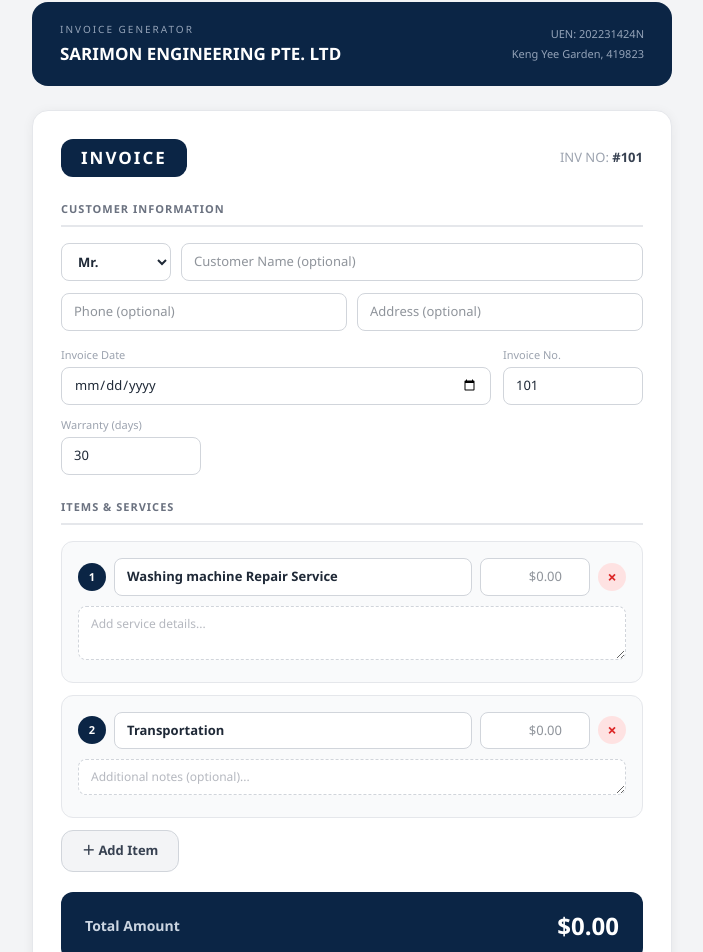
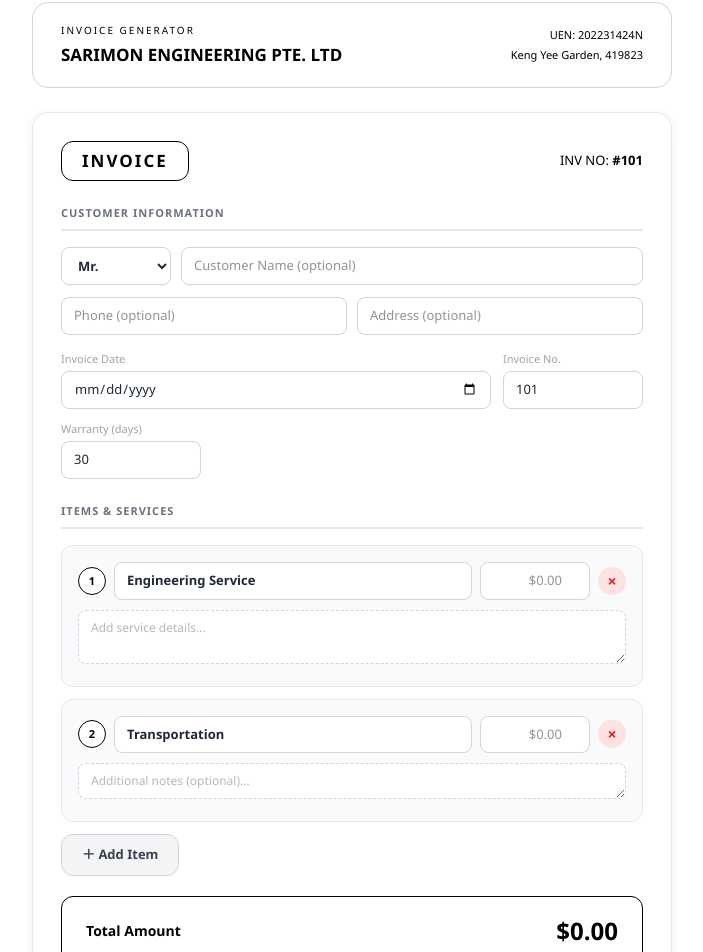
Before and after one commit to Jonymoin/Invoice, a React (Vite) app: page / in a window 1280 px wide. Shown: the part 1104-2056 px from the top of the page, without its empty margins (288-991 px from the left). Built offline with nearby package versions, Linux system fonts and the light colour scheme.

Commit message:
Initial commit

```diff
--- a/src/Sarimoninvoice.jsx
+++ b/src/Sarimoninvoice.jsx
@@ -13,7 +13,7 @@
   const [invNo, setInvNo] = useState("101");
   const [warrantyDays, setWarrantyDays] = useState("30");
   const [items, setItems] = useState([
-    { description: "Washing machine Repair Service", note: "", amount: "" },
+    { description: "Engineering Service", note: "", amount: "" },
     { description: "Transportation", note: "", amount: "" },
   ]);
   const [submitted, setSubmitted] = useState(false);
@@ -114,16 +114,16 @@
   // ── FORM VIEW ──────────────────────────────────────────────────────────
   if (!submitted) {
     return (
-      <div style={{ minHeight: "100vh", background: "#f3f4f6", padding: "32px 16px", fontFamily: "'Segoe UI', sans-serif" }}>
+      <div style={{ minHeight: "100vh", background: "#ffffff", padding: "32px 16px", fontFamily: "'Segoe UI', sans-serif" }}>
         <div style={{ maxWidth: 640, margin: "0 auto" }}>
 
           {/* Top bar */}
-          <div style={{ background: "#0b2545", borderRadius: 16, padding: "20px 28px", marginBottom: 24, display: "flex", justifyContent: "space-between", alignItems: "center" }}>
+          <div style={{ background: "#ffffff", border: "1px solid #d1d5db", borderRadius: 16, padding: "20px 28px", marginBottom: 24, display: "flex", justifyContent: "space-between", alignItems: "center" }}>
             <div>
-              <p style={{ fontSize: 10, color: "#94a3b8", textTransform: "uppercase", letterSpacing: 2, margin: 0 }}>Invoice Generator</p>
-              <p style={{ fontSize: 17, fontWeight: 800, color: "white", margin: "4px 0 0" }}>SARIMON ENGINEERING PTE. LTD</p>
+              <p style={{ fontSize: 10, color: "#000000", textTransform: "uppercase", letterSpacing: 2, margin: 0 }}>Invoice Generator</p>
+              <p style={{ fontSize: 17, fontWeight: 800, color: "#000000", margin: "4px 0 0" }}>SARIMON ENGINEERING PTE. LTD</p>
             </div>
-            <div style={{ textAlign: "right", fontSize: 11, color: "#94a3b8", lineHeight: 1.8 }}>
+            <div style={{ textAlign: "right", fontSize: 11, color: "#000000", lineHeight: 1.8 }}>
               <p style={{ margin: 0 }}>UEN: 202231424N</p>
               <p style={{ margin: 0 }}>Keng Yee Garden, 419823</p>
             </div>
@@ -134,9 +134,9 @@
 
             {/* Invoice badge */}
             <div style={{ display: "flex", justifyContent: "space-between", alignItems: "center", marginBottom: 24 }}>
-              <span style={{ background: "#0b2545", color: "white", fontWeight: 800, letterSpacing: 2, fontSize: 17, padding: "6px 20px", borderRadius: 12 }}>INVOICE</span>
-              <div style={{ fontSize: 13, color: "#374151", textAlign: "right" }}>
-                <span style={{ color: "#9ca3af" }}>INV NO: </span>
+              <span style={{ background: "#ffffff", border: "1px solid #000000", color: "#000000", fontWeight: 800, letterSpacing: 2, fontSize: 17, padding: "6px 20px", borderRadius: 12 }}>INVOICE</span>
+              <div style={{ fontSize: 13, color: "#000000", textAlign: "right" }}>
+                <span style={{ color: "#000000" }}>INV NO: </span>
                 <strong>#{invNo}</strong>
               </div>
             </div>
@@ -185,7 +185,7 @@
             {items.map((item, i) => (
               <div key={i} style={{ background: "#f9fafb", border: "1px solid #e5e7eb", borderRadius: 12, padding: 16, marginBottom: 12 }}>
                 <div style={{ display: "flex", alignItems: "center", gap: 8, marginBottom: 10 }}>
-                  <span style={{ width: 28, height: 28, borderRadius: "50%", background: "#0b2545", color: "white", fontSize: 11, fontWeight: 700, display: "flex", alignItems: "center", justifyContent: "center", flexShrink: 0 }}>{i + 1}</span>
+                  <span style={{ width: 28, height: 28, borderRadius: "50%", background: "#ffffff", border: "1px solid #000000", color: "#000000", fontSize: 11, fontWeight: 700, display: "flex", alignItems: "center", justifyContent: "center", flexShrink: 0 }}>{i + 1}</span>
                   <input type="text" placeholder="Description" value={item.description}
                     onChange={(e) => updateItem(i, "description", e.target.value)}
                     style={{ ...field, flex: 1, fontWeight: 600 }} />
@@ -210,15 +210,15 @@
             </button>
 
             {/* Total */}
-            <div style={{ marginTop: 20, background: "#0b2545", borderRadius: 12, padding: "16px 24px", display: "flex", justifyContent: "space-between", alignItems: "center" }}>
-              <span style={{ color: "#cbd5e1", fontWeight: 600, fontSize: 14 }}>Total Amount</span>
-              <span style={{ color: "white", fontWeight: 800, fontSize: 24 }}>${total.toFixed(2)}</span>
+            <div style={{ marginTop: 20, background: "#ffffff", border: "1px solid #000000", borderRadius: 12, padding: "16px 24px", display: "flex", justifyContent: "space-between", alignItems: "center" }}>
+              <span style={{ color: "#000000", fontWeight: 600, fontSize: 14 }}>Total Amount</span>
+              <span style={{ color: "#000000", fontWeight: 800, fontSize: 24 }}>${total.toFixed(2)}</span>
             </div>
 
             {/* Generate button */}
             <div style={{ marginTop: 20, textAlign: "center" }}>
               <button onClick={handleSubmit}
-                style={{ background: "#0b2545", color: "white", border: "none", borderRadius: 12, padding: "13px 44px", fontSize: 15, fontWeight: 700, cursor: "pointer" }}>
+                style={{ background: "#ffffff", color: "#000000", border: "1px solid #000000", borderRadius: 12, padding: "13px 44px", fontSize: 15, fontWeight: 700, cursor: "pointer" }}>
                 Generate Invoice →
               </button>
             </div>
@@ -230,21 +230,21 @@
 
   // ── INVOICE PREVIEW ────────────────────────────────────────────────────
   return (
-    <div style={{ minHeight: "100vh", background: "#f3f4f6", padding: "32px 16px", fontFamily: "'Segoe UI', sans-serif" }}>
+    <div style={{ minHeight: "100vh", background: "#ffffff", padding: "32px 16px", fontFamily: "'Segoe UI', sans-serif" }}>
       <div style={{ maxWidth: 640, margin: "0 auto" }}>
 
         {/* Action buttons */}
         <div style={{ display: "flex", gap: 10, marginBottom: 16, flexWrap: "wrap" }}>
           <button onClick={handleReset}
-            style={{ background: "white", border: "1px solid #d1d5db", color: "#374151", borderRadius: 12, padding: "10px 20px", fontSize: 13, fontWeight: 600, cursor: "pointer" }}>
+            style={{ background: "white", border: "1px solid #000000", color: "#000000", borderRadius: 12, padding: "10px 20px", fontSize: 13, fontWeight: 600, cursor: "pointer" }}>
             ← New Invoice
           </button>
           <button onClick={savePDF} disabled={saving}
-            style={{ background: "#0b2545", color: "white", border: "none", borderRadius: 12, padding: "10px 20px", fontSize: 13, fontWeight: 600, cursor: "pointer", opacity: saving ? 0.6 : 1 }}>
+            style={{ background: "white", border: "1px solid #000000", color: "#000000", borderRadius: 12, padding: "10px 20px", fontSize: 13, fontWeight: 600, cursor: "pointer", opacity: saving ? 0.6 : 1 }}>
             {saving ? "Saving..." : "⬇ Save as PDF"}
           </button>
           <button onClick={saveImage} disabled={saving}
-            style={{ background: "#4b5563", color: "white", border: "none", borderRadius: 12, padding: "10px 20px", fontSize: 13, fontWeight: 600, cursor: "pointer", opacity: saving ? 0.6 : 1 }}>
+            style={{ background: "white", border: "1px solid #000000", color: "#000000", borderRadius: 12, padding: "10px 20px", fontSize: 13, fontWeight: 600, cursor: "pointer", opacity: saving ? 0.6 : 1 }}>
             {saving ? "Saving..." : "🖼 Save as Image"}
           </button>
         </div>
@@ -252,54 +252,54 @@
         {/* ── Printable Invoice (সব inline style) ── */}
         <div ref={invoiceRef} style={{ background: "white", borderRadius: 16, overflow: "hidden", border: "1px solid #e5e7eb", fontFamily: "'Segoe UI', sans-serif" }}>
 
-          {/* Header — navy blue for client-facing copy */}
-          <div style={{ background: "#0b2545", padding: "28px 32px" }}>
+          {/* Header */}
+          <div style={{ background: "#ffffff", borderBottom: "2px solid #000000", padding: "28px 32px" }}>
             <div style={{ display: "flex", justifyContent: "space-between", alignItems: "flex-start" }}>
               <div>
-                <p style={{ fontSize: 10, color: "#94a3b8", textTransform: "uppercase", letterSpacing: 2, margin: "0 0 4px" }}>Issued by</p>
-                <p style={{ fontSize: 17, fontWeight: 800, color: "white", margin: 0 }}>SARIMON ENGINEERING PTE. LTD</p>
-                <p style={{ fontSize: 11, color: "#cbd5e1", lineHeight: 1.9, marginTop: 6, margin: "6px 0 0" }}>
+                <p style={{ fontSize: 10, color: "#000000", textTransform: "uppercase", letterSpacing: 2, margin: "0 0 4px" }}>Issued by</p>
+                <p style={{ fontSize: 17, fontWeight: 800, color: "#000000", margin: 0 }}>SARIMON ENGINEERING PTE. LTD</p>
+                <p style={{ fontSize: 11, color: "#000000", lineHeight: 1.9, marginTop: 6, margin: "6px 0 0" }}>
                   UEN: 202231424N · Exempt Private Company Limited By Shares<br />
                   Keng Yee Garden, Singapore 419823
                 </p>
               </div>
               <div style={{ textAlign: "right" }}>
-                <p style={{ fontSize: 30, fontWeight: 900, color: "#3b5578", letterSpacing: 4, margin: 0 }}>INVOICE</p>
-                <span style={{ background: "white", color: "#0b2545", fontWeight: 700, fontSize: 13, padding: "3px 14px", borderRadius: 8, display: "inline-block", marginTop: 6 }}>
+                <p style={{ fontSize: 30, fontWeight: 900, color: "#000000", letterSpacing: 4, margin: 0 }}>INVOICE</p>
+                <span style={{ background: "#ffffff", border: "1px solid #000000", color: "#000000", fontWeight: 700, fontSize: 13, padding: "3px 14px", borderRadius: 8, display: "inline-block", marginTop: 6 }}>
                   #{invNo}
                 </span>
-                <p style={{ fontSize: 11, color: "#94a3b8", marginTop: 6 }}>{invoiceDate || "—"}</p>
+                <p style={{ fontSize: 11, color: "#000000", marginTop: 6 }}>{invoiceDate || "—"}</p>
               </div>
             </div>
           </div>
 
           {/* Bill To */}
-          <div style={{ background: "#f9fafb", borderBottom: "1px solid #e5e7eb", padding: "14px 32px" }}>
-            <p style={{ fontSize: 10, fontWeight: 700, color: "#9ca3af", textTransform: "uppercase", letterSpacing: 2, margin: "0 0 4px" }}>Bill To</p>
-            <p style={{ fontSize: 15, fontWeight: 800, color: "#111827", margin: 0 }}>{displayName}</p>
-            {toPhone && <p style={{ fontSize: 13, color: "#6b7280", margin: "3px 0 0" }}>{toPhone}</p>}
-            {toAddress && <p style={{ fontSize: 13, color: "#6b7280", margin: "2px 0 0" }}>{toAddress}</p>}
+          <div style={{ background: "#ffffff", borderBottom: "1px solid #000000", padding: "14px 32px" }}>
+            <p style={{ fontSize: 10, fontWeight: 700, color: "#000000", textTransform: "uppercase", letterSpacing: 2, margin: "0 0 4px" }}>Bill To</p>
+            <p style={{ fontSize: 15, fontWeight: 800, color: "#000000", margin: 0 }}>{displayName}</p>
+            {toPhone && <p style={{ fontSize: 13, color: "#000000", margin: "3px 0 0" }}>{toPhone}</p>}
+            {toAddress && <p style={{ fontSize: 13, color: "#000000", margin: "2px 0 0" }}>{toAddress}</p>}
           </div>
 
           {/* Table */}
           <div style={{ padding: "24px 32px" }}>
             <table style={{ width: "100%", borderCollapse: "collapse" }}>
               <thead>
-                <tr style={{ background: "#0b2545" }}>
-                  <th style={{ textAlign: "left", color: "#e2e8f0", fontSize: 11, fontWeight: 700, padding: "10px 14px", width: 36 }}>S/N</th>
-                  <th style={{ textAlign: "left", color: "#e2e8f0", fontSize: 11, fontWeight: 700, padding: "10px 14px" }}>DESCRIPTION</th>
-                  <th style={{ textAlign: "right", color: "#e2e8f0", fontSize: 11, fontWeight: 700, padding: "10px 14px", width: 130 }}>AMOUNT ($)</th>
+                <tr style={{ background: "#ffffff", borderBottom: "2px solid #000000" }}>
+                  <th style={{ textAlign: "left", color: "#000000", fontSize: 11, fontWeight: 700, padding: "10px 14px", width: 36 }}>S/N</th>
+                  <th style={{ textAlign: "left", color: "#000000", fontSize: 11, fontWeight: 700, padding: "10px 14px" }}>DESCRIPTION</th>
+                  <th style={{ textAlign: "right", color: "#000000", fontSize: 11, fontWeight: 700, padding: "10px 14px", width: 130 }}>AMOUNT ($)</th>
                 </tr>
               </thead>
               <tbody>
                 {items.map((item, i) => (
-                  <tr key={i} style={{ borderBottom: "1px solid #f3f4f6", background: i % 2 === 0 ? "white" : "#f9fafb" }}>
-                    <td style={{ padding: "12px 14px", fontSize: 13, color: "#9ca3af", fontWeight: 600 }}>{i + 1}</td>
-                    <td style={{ padding: "12px 14px", fontSize: 13, color: "#1f2937" }}>
+                  <tr key={i} style={{ borderBottom: "1px solid #d1d5db", background: "#ffffff" }}>
+                    <td style={{ padding: "12px 14px", fontSize: 13, color: "#000000", fontWeight: 600 }}>{i + 1}</td>
+                    <td style={{ padding: "12px 14px", fontSize: 13, color: "#000000" }}>
                       <p style={{ fontWeight: 600, margin: 0 }}>{item.description}</p>
-                      {item.note && <p style={{ fontSize: 11, color: "#9ca3af", margin: "3px 0 0", fontStyle: "italic" }}>{item.note}</p>}
+                      {item.note && <p style={{ fontSize: 11, color: "#000000", margin: "3px 0 0", fontStyle: "italic" }}>{item.note}</p>}
                     </td>
-                    <td style={{ padding: "12px 14px", fontSize: 13, textAlign: "right", fontWeight: 600, color: "#1f2937" }}>
+                    <td style={{ padding: "12px 14px", fontSize: 13, textAlign: "right", fontWeight: 600, color: "#000000" }}>
                       {item.amount ? `$${parseFloat(item.amount).toFixed(2)}` : "—"}
                     </td>
                   </tr>
@@ -309,35 +309,35 @@
 
             {/* Total box */}
             <div style={{ display: "flex", justifyContent: "flex-end", marginTop: 16 }}>
-              <div style={{ background: "#0b2545", color: "white", borderRadius: 12, padding: "16px 24px", minWidth: 220, textAlign: "right" }}>
-                <p style={{ fontSize: 11, color: "#94a3b8", textTransform: "uppercase", letterSpacing: 1, margin: 0 }}>Total Amount</p>
-                <p style={{ fontSize: 28, fontWeight: 800, margin: "6px 0 0" }}>${total.toFixed(2)}</p>
+              <div style={{ background: "#ffffff", border: "1px solid #000000", color: "#000000", borderRadius: 12, padding: "16px 24px", minWidth: 220, textAlign: "right" }}>
+                <p style={{ fontSize: 11, color: "#000000", textTransform: "uppercase", letterSpacing: 1, margin: 0 }}>Total Amount</p>
+                <p style={{ fontSize: 28, fontWeight: 800, margin: "6px 0 0", color: "#000000" }}>${total.toFixed(2)}</p>
               </div>
             </div>
 
             {/* Warranty */}
-            <div style={{ marginTop: 20, background: "#fff7ed", border: "1px solid #fed7aa", borderRadius: 12, padding: "10px 16px", display: "inline-block" }}>
-              <span style={{ fontSize: 11, fontWeight: 700, color: "#92400e" }}>WARRANTY: </span>
-              <span style={{ fontSize: 15, fontWeight: 700, color: "#111827" }}>{warrantyDays || "0"} days</span>
+            <div style={{ marginTop: 20, background: "#ffffff", border: "1px solid #000000", borderRadius: 12, padding: "10px 16px", display: "inline-block" }}>
+              <span style={{ fontSize: 11, fontWeight: 700, color: "#000000" }}>WARRANTY: </span>
+              <span style={{ fontSize: 15, fontWeight: 700, color: "#000000" }}>{warrantyDays || "0"} days</span>
             </div>
 
             {/* Signature row */}
-            <div style={{ marginTop: 32, paddingTop: 24, borderTop: "1px solid #e5e7eb", display: "flex", justifyContent: "space-between", alignItems: "flex-end" }}>
-              <p style={{ fontSize: 13, color: "#9ca3af", fontStyle: "italic", margin: 0 }}>Thank you for your business!</p>
+            <div style={{ marginTop: 32, paddingTop: 24, borderTop: "1px solid #000000", display: "flex", justifyContent: "space-between", alignItems: "flex-end" }}>
+              <p style={{ fontSize: 13, color: "#000000", fontStyle: "italic", margin: 0 }}>Thank you for your business!</p>
               <div style={{ textAlign: "right" }}>
-                <p style={{ fontSize: 13, fontWeight: 600, color: "#1f2937", margin: "0 0 8px" }}>For SARIMON ENGINEERING PTE. LTD</p>
+                <p style={{ fontSize: 13, fontWeight: 600, color: "#000000", margin: "0 0 8px" }}>For SARIMON ENGINEERING PTE. LTD</p>
                 <img
                   src="sign.png"
                   alt="Signature"
                   style={{ height: 46, marginLeft: "auto", marginBottom: 4, display: "block", objectFit: "contain" }}
                   onError={(e) => { e.target.style.display = "none"; }}
                 />
-                <div style={{ borderTop: "2px solid #0b2545", paddingTop: 6, fontSize: 11, color: "#9ca3af" }}>Authorized Signatory</div>
+                <div style={{ borderTop: "2px solid #000000", paddingTop: 6, fontSize: 11, color: "#000000" }}>Authorized Signatory</div>
               </div>
             </div>
 
             {/* Footer */}
-            <div style={{ marginTop: 20, paddingTop: 16, borderTop: "1px solid #f3f4f6", textAlign: "center", fontSize: 11, color: "#9ca3af", fontStyle: "italic" }}>
+            <div style={{ marginTop: 20, paddingTop: 16, borderTop: "1px solid #000000", textAlign: "center", fontSize: 11, color: "#000000", fontStyle: "italic" }}>
               Thank you for your business! · Sarimon Engineering Pte Ltd
             </div>
           </div>
```
